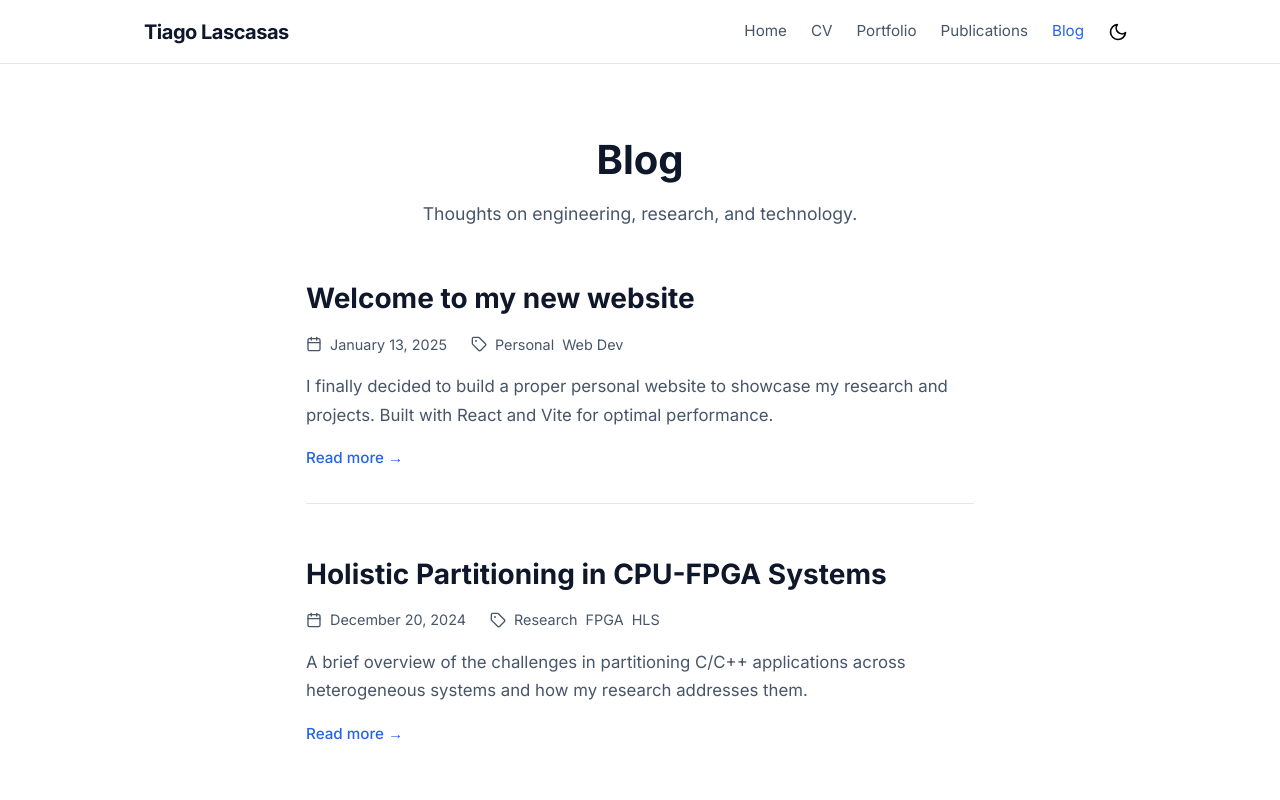
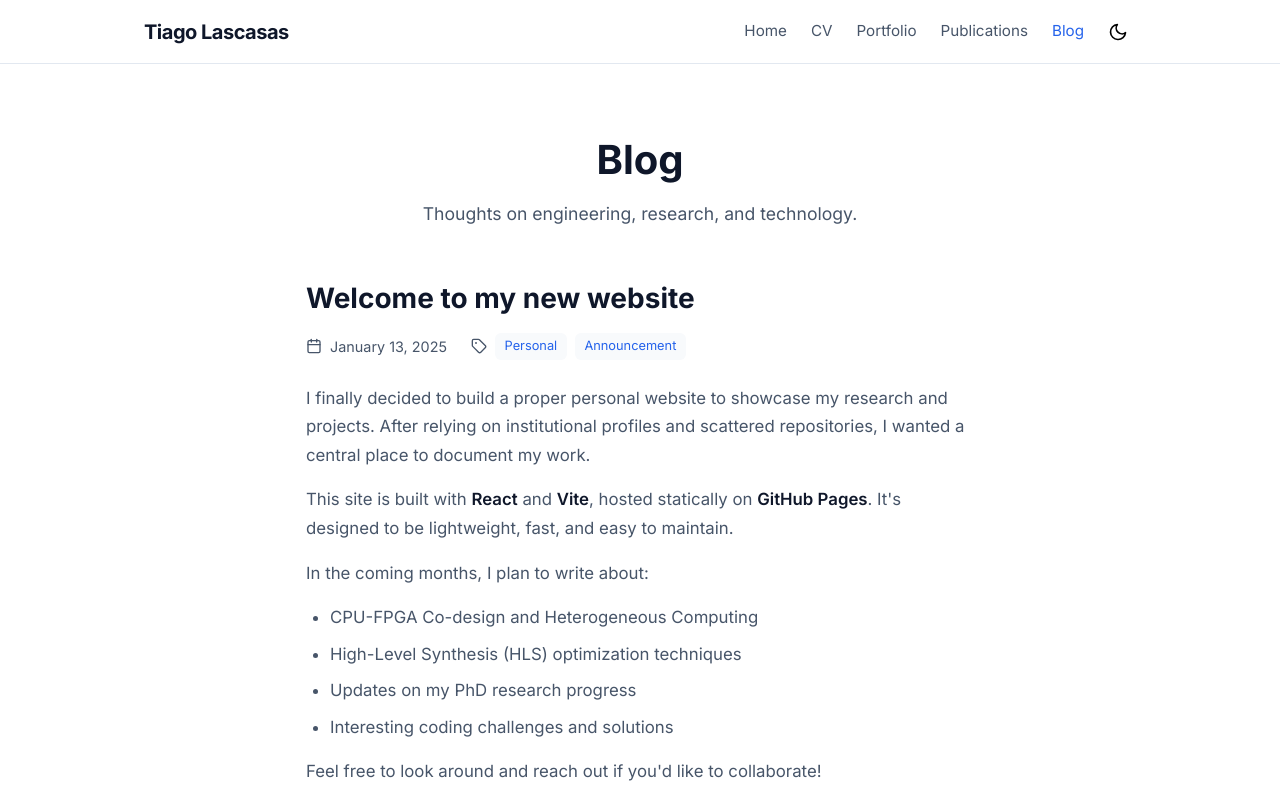
Before and after one commit to tiagolascasas/tiagolascasas, a React (Vite) app: page /#/blog in a window 1280 px wide. Shown: the top 800 px of the page. Built offline with nearby package versions, Linux system fonts and the light colour scheme.

Commit message:
Replace blog placeholders with welcome post

```diff
--- a/src/pages/Blog.css
+++ b/src/pages/Blog.css
@@ -39,18 +39,13 @@
     font-size: 1.75rem;
     color: var(--text-primary);
     margin-bottom: 0.75rem;
-    cursor: pointer;
-    transition: color 0.2s;
-}
-
-.post-title:hover {
-    color: var(--accent-primary);
+    /* Removed pointer cursor since we are showing full content now */
 }
 
 .post-meta {
     display: flex;
     gap: 1.5rem;
-    margin-bottom: 1rem;
+    margin-bottom: 1.5rem;
     color: var(--text-secondary);
     font-size: 0.9rem;
 }
@@ -67,24 +62,40 @@
 }
 
 .post-tag {
-    color: var(--text-secondary);
+    color: var(--accent-primary);
+    background-color: var(--bg-secondary);
+    padding: 0.2rem 0.6rem;
+    border-radius: var(--radius-sm);
+    font-size: 0.8rem;
 }
 
-.post-excerpt {
+/* Content Styling */
+.post-content {
     color: var(--text-secondary);
     font-size: 1.05rem;
     line-height: 1.7;
+}
+
+.post-content p {
     margin-bottom: 1rem;
 }
 
-.read-more {
-    font-weight: 500;
-    color: var(--accent-primary);
-    display: inline-flex;
-    align-items: center;
-    font-size: 0.95rem;
+.post-content strong {
+    color: var(--text-primary);
+    font-weight: 600;
 }
 
-.read-more:hover {
-    text-decoration: underline;
+.post-content ul {
+    padding-left: 1.5rem;
+    margin-bottom: 1rem;
+    list-style-type: disc;
 }
+
+.post-content li {
+    margin-bottom: 0.5rem;
+}
+
+.read-more {
+    display: none;
+    /* Hidden for now as we show full content */
+}
--- a/src/pages/Blog.jsx
+++ b/src/pages/Blog.jsx
@@ -6,15 +6,20 @@ const posts = [
         id: 1,
         title: 'Welcome to my new website',
         date: 'January 13, 2025',
-        excerpt: 'I finally decided to build a proper personal website to showcase my research and projects. Built with React and Vite for optimal performance.',
-        tags: ['Personal', 'Web Dev']
-    },
-    {
-        id: 2,
-        title: 'Holistic Partitioning in CPU-FPGA Systems',
-        date: 'December 20, 2024',
-        excerpt: 'A brief overview of the challenges in partitioning C/C++ applications across heterogeneous systems and how my research addresses them.',
-        tags: ['Research', 'FPGA', 'HLS']
+        excerpt: 'Welcome to my personal corner on the web! This space will serve as a hub for my academic research, technical projects, and thoughts on software engineering and embedded systems.',
+        content: `
+      <p>I finally decided to build a proper personal website to showcase my research and projects. After relying on institutional profiles and scattered repositories, I wanted a central place to document my work.</p>
+      <p>This site is built with <strong>React</strong> and <strong>Vite</strong>, hosted statically on <strong>GitHub Pages</strong>. It's designed to be lightweight, fast, and easy to maintain.</p>
+      <p>In the coming months, I plan to write about:</p>
+      <ul>
+        <li>CPU-FPGA Co-design and Heterogeneous Computing</li>
+        <li>High-Level Synthesis (HLS) optimization techniques</li>
+        <li>Updates on my PhD research progress</li>
+        <li>Interesting coding challenges and solutions</li>
+      </ul>
+      <p>Feel free to look around and reach out if you'd like to collaborate!</p>
+    `,
+        tags: ['Personal', 'Announcement']
     }
 ];
 
@@ -46,9 +51,18 @@ export default function Blog() {
                             </div>
                         </div>
 
-                        <p className="post-excerpt">{post.excerpt}</p>
+                        {/*
+               For a simple static blog without a separate post page,
+               we can render the content directly or using HTML parsing.
+               For this "Welcome" request, I'll render the excerpt and content inline
+               to make it look like a full entry since there's only one.
+            */}
 
-                        <a href="#" className="read-more">Read more →</a>
+                        <div
+                            className="post-content"
+                            dangerouslySetInnerHTML={{ __html: post.content }}
+                        />
+
                     </article>
                 ))}
             </div>
```
